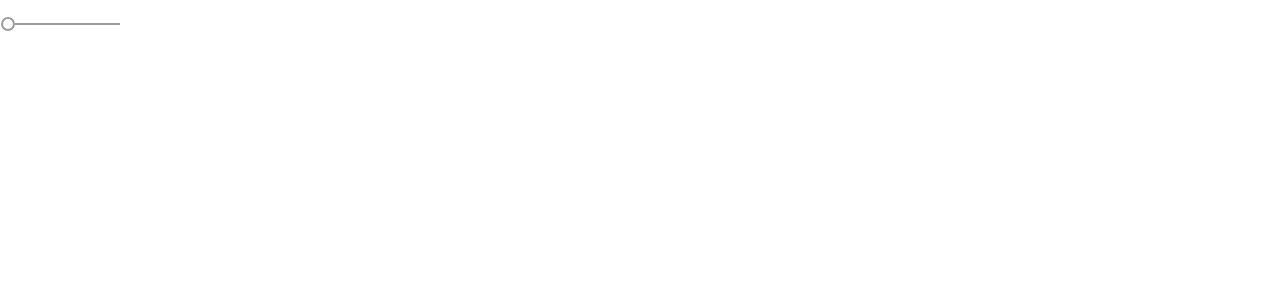
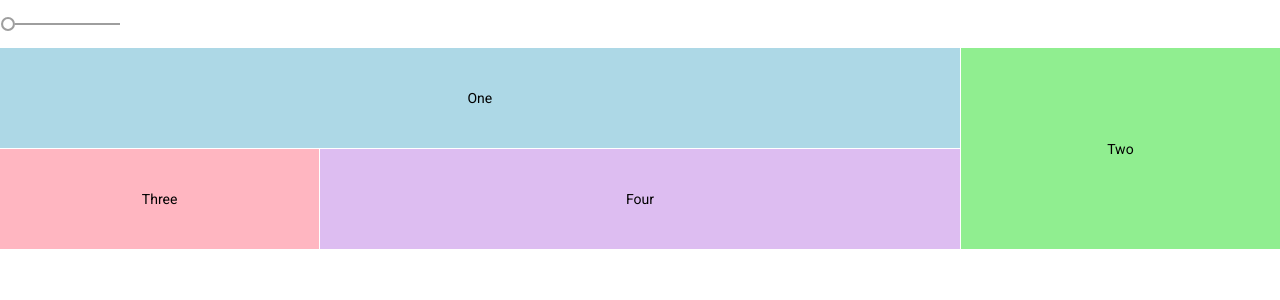
Before and after one commit to chandankray/Angular-Material, an Angular app: page / in a window 1280 px wide. Shown: the top 300 px of the page. Built offline with nearby package versions, Linux system fonts and the light colour scheme.

Commit message:
Added mat grid list

```diff
--- a/src/app/app.component.html
+++ b/src/app/app.component.html
@@ -1 +1,11 @@
 <mat-slider min="1" max="100" step="1" value="1"></mat-slider>
+
+<mat-grid-list cols="4" rowHeight="100px">
+  <mat-grid-tile
+      *ngFor="let tile of tiles"
+      [colspan]="tile.cols"
+      [rowspan]="tile.rows"
+      [style.background]="tile.color">
+    {{tile.text}}
+  </mat-grid-tile>
+</mat-grid-list>
--- a/src/app/app.component.ts
+++ b/src/app/app.component.ts
@@ -1,10 +1,23 @@
 import { Component } from '@angular/core';
+
+export interface Tile {
+  color: string;
+  cols: number;
+  rows: number;
+  text: string;
+}
 
 @Component({
   selector: 'app-root',
   templateUrl: './app.component.html',
   styleUrls: ['./app.component.scss']
 })
+
 export class AppComponent {
-  title = 'Material-demo';
+  tiles: Tile[] = [
+    {text: 'One', cols: 3, rows: 1, color: 'lightblue'},
+    {text: 'Two', cols: 1, rows: 2, color: 'lightgreen'},
+    {text: 'Three', cols: 1, rows: 1, color: 'lightpink'},
+    {text: 'Four', cols: 2, rows: 1, color: '#DDBDF1'},
+  ];
 }
--- a/src/app/app.module.ts
+++ b/src/app/app.module.ts
@@ -5,6 +5,7 @@
 import { AppComponent } from './app.component';
 import { BrowserAnimationsModule } from '@angular/platform-browser/animations';
 import { MatSliderModule } from '@angular/material/slider';
+import {MatGridListModule} from '@angular/material/grid-list';
 
 @NgModule({
   declarations: [
@@ -14,7 +15,8 @@
     BrowserModule,
     AppRoutingModule,
     BrowserAnimationsModule,
-    MatSliderModule
+    MatSliderModule,
+    MatGridListModule
   ],
   providers: [],
   bootstrap: [AppComponent]
```
